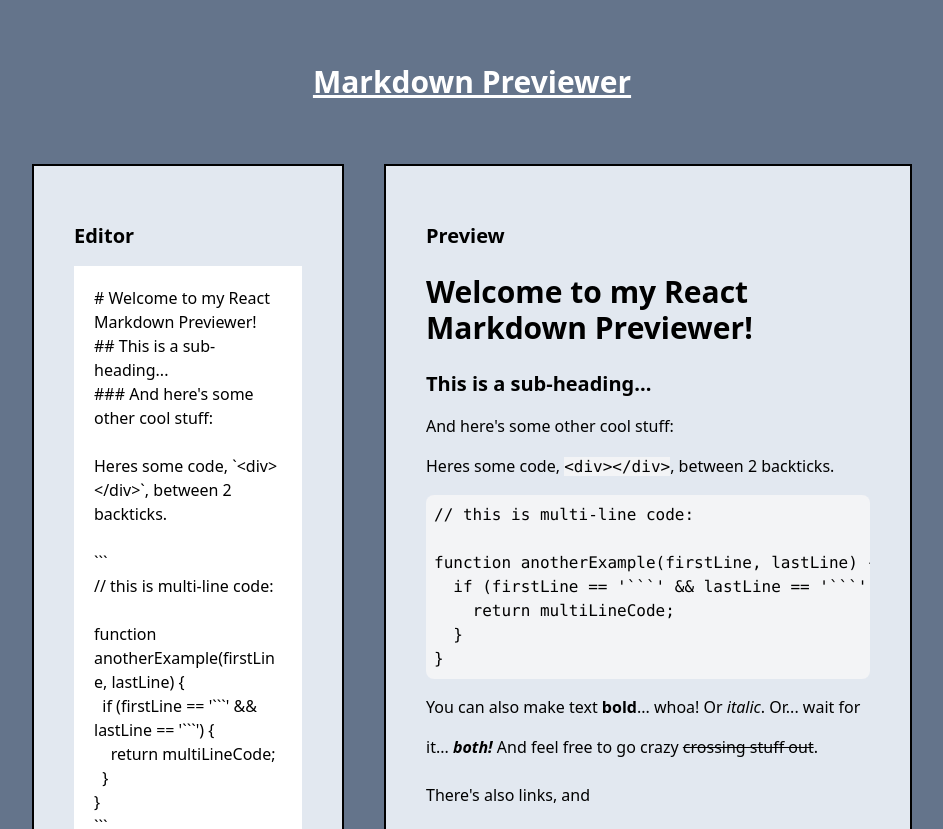
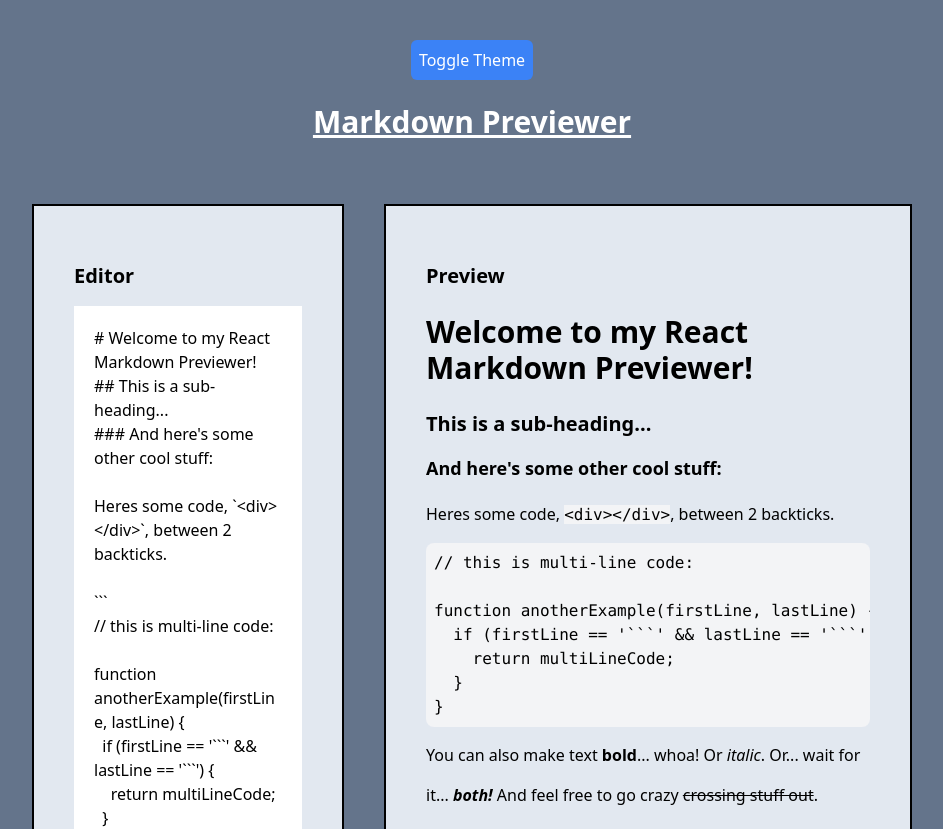
Before and after one commit to Joseph-Worthington/markdown-previewer, a React (Create React App) app: page / in a window 1280 px wide. Shown: the top 829 px of the page, without its empty margins (168-1111 px from the left). Built offline with nearby package versions, Linux system fonts and the light colour scheme.

Commit message:
add dark mode and style dark mode

```diff
--- a/src/App.tsx
+++ b/src/App.tsx
@@ -1,17 +1,27 @@
-import React from 'react';
+import React, {useState} from 'react';
 import Editor from './components/Editor';
 import Preview from './components/Preview';
 import DefaultText from './components/DefaultText';
 
 function App() {
   const [value, setValue] = React.useState<string>(DefaultText);
+  const [dark, setDark] = useState(false)
 
   const onChange = (event: React.ChangeEvent<HTMLTextAreaElement>) => {
       setValue(event.target.value);
   }
+  const toggleTheme = () => {
+    setDark(!dark)
+    document.body.classList.toggle('dark')
+  }
+  if(document.body.classList.contains('dark') && !dark){
+    setDark(true)
+  }
+
 
   return (
-    <div className="App p-10 bg-slate-500 flex flex-col items-center min-h-screen">
+    <div className="App p-10 bg-slate-500 dark:bg-slate-900 flex flex-col items-center min-h-screen">
+      <button onClick={toggleTheme} className="bg-blue-500 text-white p-2 rounded-md">Toggle Theme</button>
       <h1 className="text-3xl font-bold underline text-white"> Markdown Previewer </h1>
       <div className=" flex justify-evenly gap-10 py-10 xl:p-10 w-[80%] flex-wrap xl:flex-nowrap">
       <Editor onChange={onChange} value={value}/>
--- a/src/components/Editor.tsx
+++ b/src/components/Editor.tsx
@@ -1,16 +1,16 @@
 import React from 'react';
 
 interface EditorProps {
-value: string;
+  value: string;
   onChange: (event: React.ChangeEvent<HTMLTextAreaElement>) => void;
 }
 
 const Editor: React.FC<EditorProps> = ({ value, onChange }) => {
 
   return (
-    <div className='bg-slate-200 border-2 border-solid border-black p-10 w-full xl:w-[40%] min-h-96'>
+    <div className='bg-slate-200 dark:bg-slate-700 border-2 border-solid border-black p-10 w-full xl:w-[40%] min-h-96'>
       <h2>Editor</h2>
-      <textarea id="editor" onChange={onChange} value={value} className='w-full min-h-[80%] p-5'/>
+      <textarea id="editor" onChange={onChange} value={value} className='w-full min-h-[80%] p-5 dark:bg-gray-800 dark:text-slate-50'/>
     </div>
   );
 }
--- a/src/components/Preview.tsx
+++ b/src/components/Preview.tsx
@@ -13,7 +13,7 @@ const Preview: React.FC<PreviewProps> = ({ value }) => {
     }, [value]);
 
     return (
-        <div className=' bg-slate-200 border-2 border-solid border-black p-10 xl:w-[60%]  w-full'>
+        <div className=' bg-slate-200 dark:bg-slate-700 border-2 border-solid border-black p-10 xl:w-[60%]  w-full'>
             <h2 className='w-1.5'>Preview</h2>
             <div id="preview" dangerouslySetInnerHTML={{ __html: markdown }} />
         </div>
--- a/src/index.css
+++ b/src/index.css
@@ -452,6 +452,11 @@ h1 {
   }
 }
 
+h1:is(.dark *) {
+  --tw-text-opacity: 1;
+  color: rgb(248 250 252 / var(--tw-text-opacity));
+}
+
 h2 {
   font-size: 1.125rem;
   line-height: 1.75rem;
@@ -467,10 +472,40 @@ h2 {
   }
 }
 
+h2:is(.dark *) {
+  --tw-text-opacity: 1;
+  color: rgb(248 250 252 / var(--tw-text-opacity));
+}
+
+h3 {
+  font-size: 1rem;
+  line-height: 1.5rem;
+  font-weight: 700;
+  margin-top: 0.75rem;
+  margin-bottom: 0.75rem;
+}
+
+@media (min-width: 1280px) {
+  h3 {
+    font-size: 1.125rem;
+    line-height: 1.75rem;
+  }
+}
+
+h3:is(.dark *) {
+  --tw-text-opacity: 1;
+  color: rgb(248 250 252 / var(--tw-text-opacity));
+}
+
 p {
   margin-top: 0.5rem;
   margin-bottom: 0.5rem;
   line-height: 2.5rem;
+}
+
+p:is(.dark *) {
+  --tw-text-opacity: 1;
+  color: rgb(248 250 252 / var(--tw-text-opacity));
 }
 
 ul,ol {
@@ -479,12 +514,31 @@ ul,ol {
   padding-left: 1rem;
 }
 
+ul:is(.dark *),ol:is(.dark *) {
+  --tw-text-opacity: 1;
+  color: rgb(248 250 252 / var(--tw-text-opacity));
+}
+
 ul {
   list-style-type: disc;
 }
 
 ol {
   list-style-type: decimal;
+}
+
+th {
+  font-weight: 700;
+}
+
+th:is(.dark *) {
+  --tw-text-opacity: 1;
+  color: rgb(248 250 252 / var(--tw-text-opacity));
+}
+
+td:is(.dark *) {
+  --tw-text-opacity: 1;
+  color: rgb(248 250 252 / var(--tw-text-opacity));
 }
 
 pre {
@@ -497,9 +551,23 @@ pre {
   overflow-x: auto;
 }
 
+pre:is(.dark *) {
+  --tw-bg-opacity: 1;
+  background-color: rgb(31 41 55 / var(--tw-bg-opacity));
+  --tw-text-opacity: 1;
+  color: rgb(248 250 252 / var(--tw-text-opacity));
+}
+
 code {
   --tw-bg-opacity: 1;
   background-color: rgb(243 244 246 / var(--tw-bg-opacity));
+}
+
+code:is(.dark *) {
+  --tw-bg-opacity: 1;
+  background-color: rgb(31 41 55 / var(--tw-bg-opacity));
+  --tw-text-opacity: 1;
+  color: rgb(248 250 252 / var(--tw-text-opacity));
 }
 
 *, ::before, ::after {
@@ -658,6 +726,10 @@ code {
   gap: 2.5rem;
 }
 
+.rounded-md {
+  border-radius: 0.375rem;
+}
+
 .border-2 {
   border-width: 2px;
 }
@@ -669,6 +741,11 @@ code {
 .border-black {
   --tw-border-opacity: 1;
   border-color: rgb(0 0 0 / var(--tw-border-opacity));
+}
+
+.bg-blue-500 {
+  --tw-bg-opacity: 1;
+  background-color: rgb(59 130 246 / var(--tw-bg-opacity));
 }
 
 .bg-slate-200 {
@@ -683,6 +760,10 @@ code {
 
 .p-10 {
   padding: 2.5rem;
+}
+
+.p-2 {
+  padding: 0.5rem;
 }
 
 .p-5 {
@@ -712,6 +793,26 @@ code {
   text-decoration-line: underline;
 }
 
+.dark\:bg-gray-800:is(.dark *) {
+  --tw-bg-opacity: 1;
+  background-color: rgb(31 41 55 / var(--tw-bg-opacity));
+}
+
+.dark\:bg-slate-700:is(.dark *) {
+  --tw-bg-opacity: 1;
+  background-color: rgb(51 65 85 / var(--tw-bg-opacity));
+}
+
+.dark\:bg-slate-900:is(.dark *) {
+  --tw-bg-opacity: 1;
+  background-color: rgb(15 23 42 / var(--tw-bg-opacity));
+}
+
+.dark\:text-slate-50:is(.dark *) {
+  --tw-text-opacity: 1;
+  color: rgb(248 250 252 / var(--tw-text-opacity));
+}
+
 @media (min-width: 1280px) {
   .xl\:w-\[40\%\] {
     width: 40%;
--- a/src/input.css
+++ b/src/input.css
@@ -8,20 +8,31 @@
       @apply font-bold;
       @apply my-6;
       @apply xl:text-3xl;
+      @apply dark:text-slate-50;
     }
     h2 {
       @apply text-lg;
       @apply font-bold;
       @apply my-4;
       @apply xl:text-xl;
+      @apply dark:text-slate-50;
+    }
+    h3{
+      @apply text-base;
+      @apply font-bold;
+      @apply my-3;
+      @apply xl:text-lg;
+      @apply dark:text-slate-50;
     }
     p {
       @apply my-2;
       @apply leading-10;
+      @apply dark:text-slate-50;
     }
     ul,ol{
       @apply my-2;
       @apply pl-4;
+      @apply dark:text-slate-50;
     }
     ul {
       @apply list-disc;
@@ -29,14 +40,25 @@
     ol {
       @apply list-decimal;
     }
+    th{
+      @apply font-bold;
+      @apply dark:text-slate-50;
+    }
+    td{
+      @apply dark:text-slate-50;
+    }
     pre{
       @apply my-2;
       @apply p-2;
       @apply bg-gray-100;
       @apply rounded-lg;
       @apply overflow-x-auto;
+      @apply dark:bg-gray-800;
+      @apply dark:text-slate-50;
     }
     code{
       @apply bg-gray-100;
+      @apply dark:bg-gray-800;
+      @apply dark:text-slate-50;
     }
   }
--- a/tailwind.config.js
+++ b/tailwind.config.js
@@ -5,6 +5,7 @@ module.exports = {
       "./src/components/**/*.tsx",
     ]
   ,
+  darkMode: "class",
   theme: {
     extend: {
       minWidth: {
```
